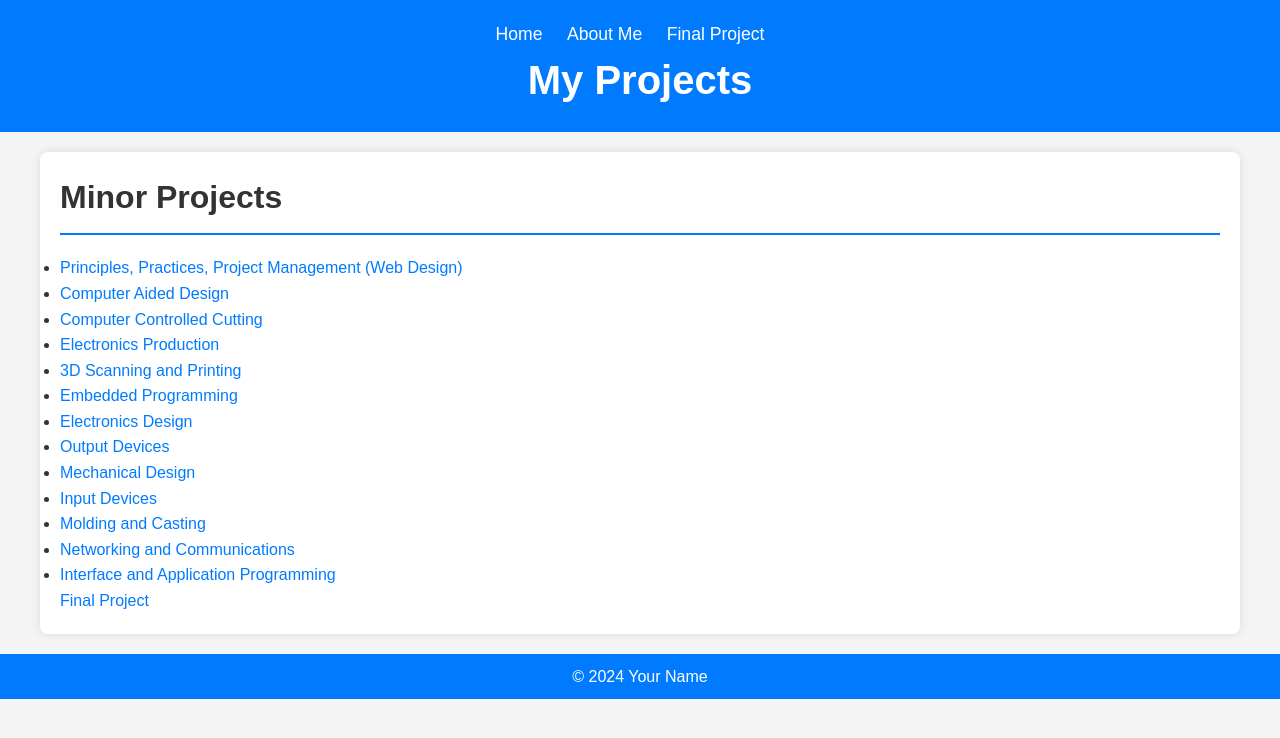
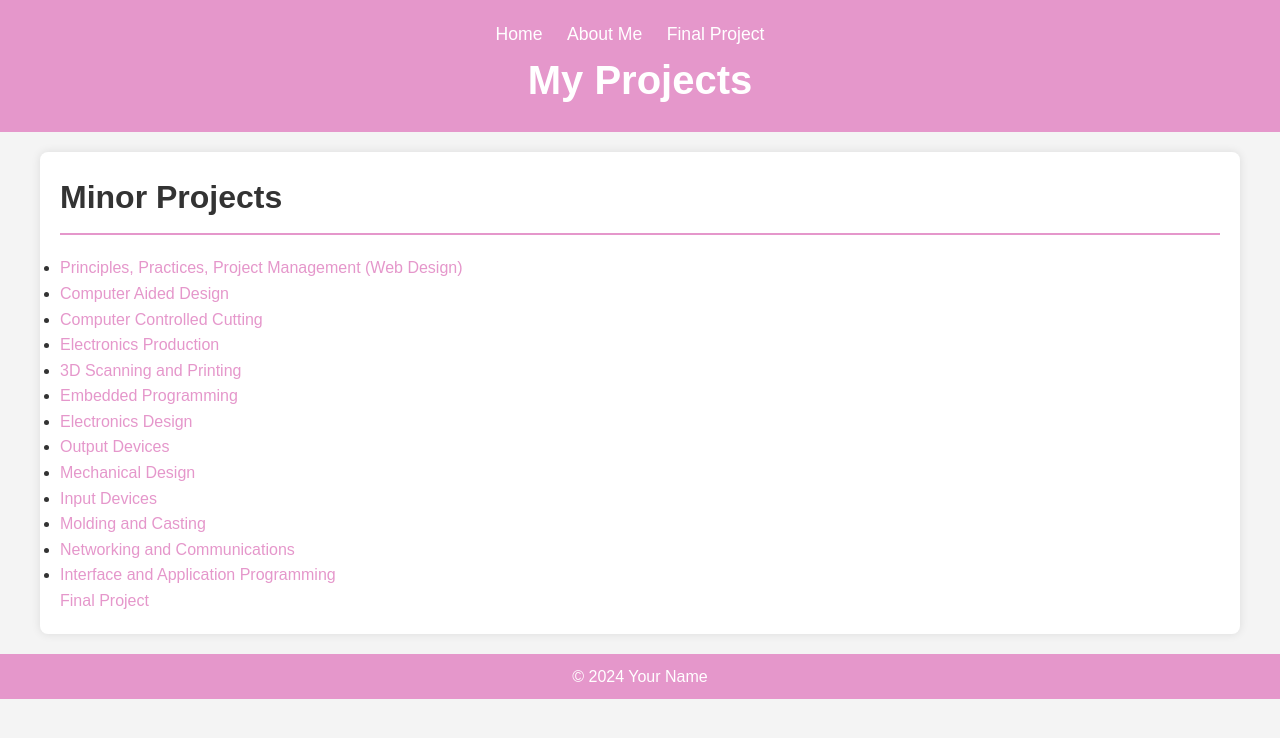
Before and after one commit to nmisiunas/nmisiunas.github.io, a plain HTML site: page index.html in a window 1280 px wide. Drawn offline with Linux system fonts and the light colour scheme.

Commit message:
color changes

```diff
--- a/css/styles.css
+++ b/css/styles.css
@@ -15,7 +15,7 @@ body {
 
 /* Header Styling */
 header {
-    background-color: #007bff; /* Blue background */
+    background-color: #e597cb; /* Pink background */
     color: #fff;
     padding: 20px 0;
     text-align: center;
@@ -58,7 +58,7 @@ main {
 }
 
 h2 {
-    border-bottom: 2px solid #007bff;
+    border-bottom: 2px solid #e597cb;
     padding-bottom: 10px;
     margin-bottom: 20px;
     font-size: 2rem;
@@ -66,7 +66,7 @@ h2 {
 
 /* Link Styling */
 a {
-    color: #007bff;
+    color: #e597cb;
     text-decoration: none;
 }
 
@@ -76,7 +76,7 @@ a:hover {
 
 /* Footer Styling */
 footer {
-    background-color: #007bff;
+    background-color: #e597cb;
     color: #fff;
     text-align: center;
     padding: 10px 0;
@@ -101,7 +101,7 @@ footer {
 
 .404-page a {
     font-size: 1.2rem;
-    color: #007bff;
+    color: #e597cb;
 }
 
 /* Responsive Design */
```
